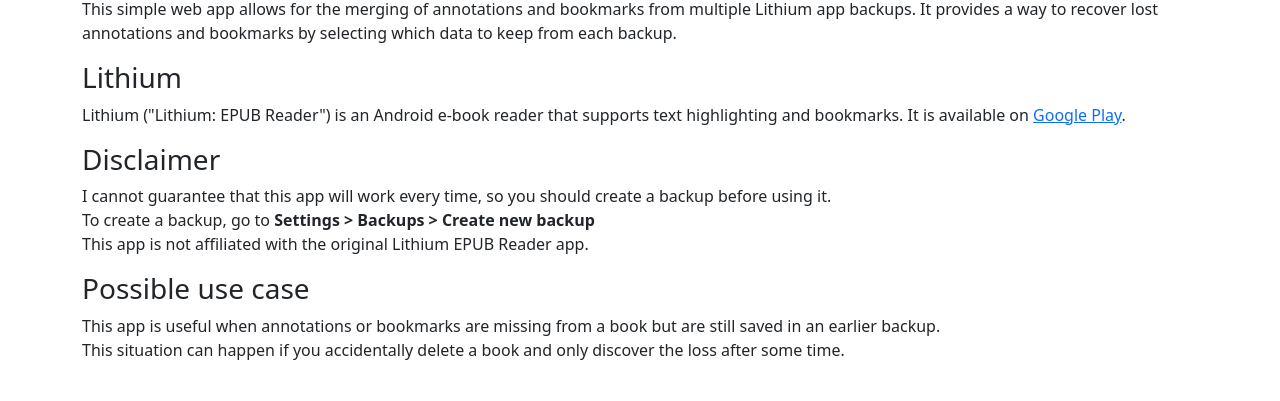
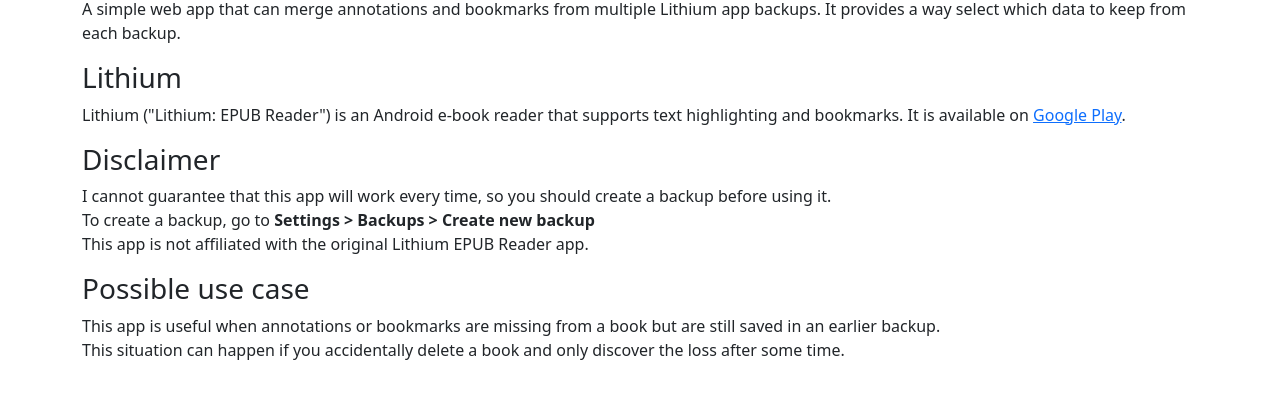
Before and after one commit to i123iu/lithium-backup-merger, a plain HTML site: page index.html in a window 1280 px wide. Shown: the part 203-604 px from the top of the page. Drawn offline with nearby package versions, Linux system fonts and the light colour scheme; a script that the page names is missing.

Commit message:
description change

```diff
--- a/index.html
+++ b/index.html
@@ -30,10 +30,9 @@
 
       <h1 class="flex-fill text-center my-3">Lithium Backup Merger</h1>
       <p>
-        This simple web app allows for the merging of annotations and bookmarks
-        from multiple Lithium app backups. It provides a way to recover lost
-        annotations and bookmarks by selecting which data to keep from each
-        backup.
+        A simple web app that can merge annotations and bookmarks from multiple
+        Lithium app backups. It provides a way select which data to keep from
+        each backup.
       </p>
 
       <h3>Lithium</h3>
```
Also changed, not shown: 1 other file.
